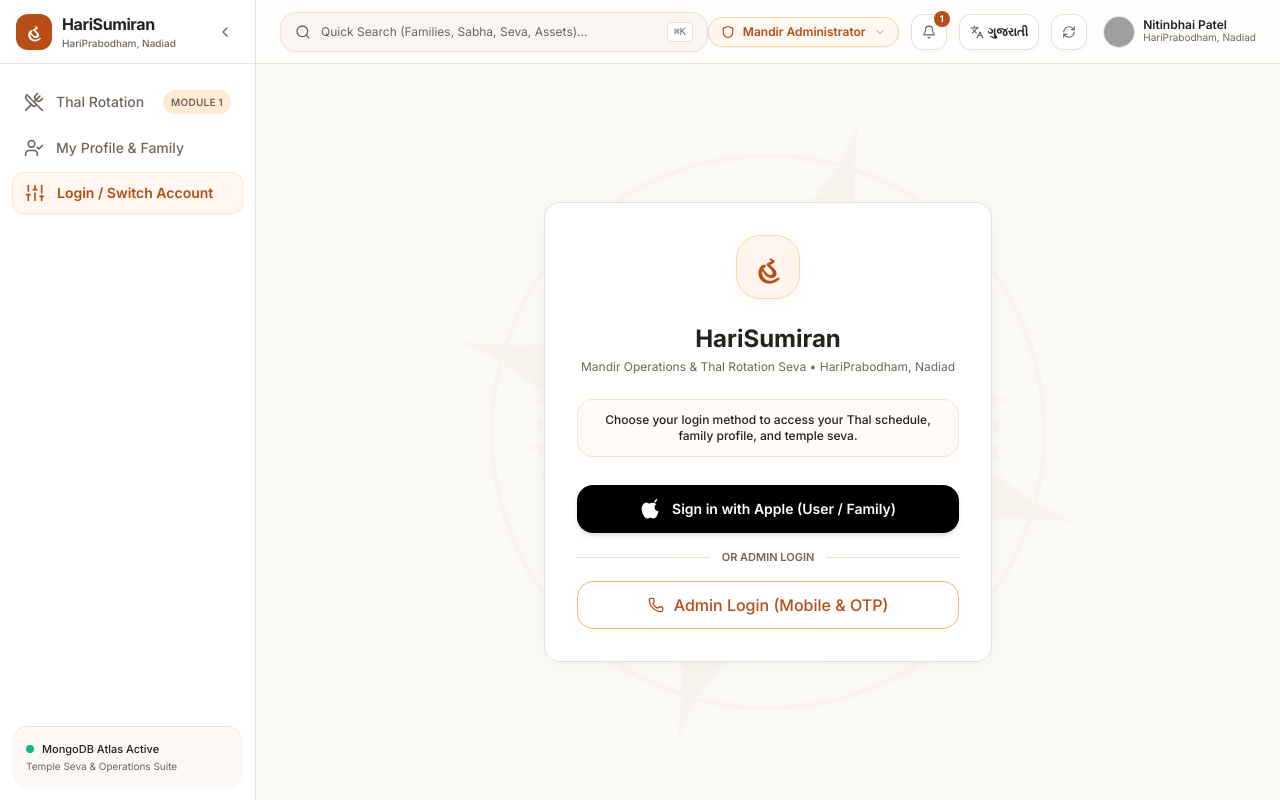
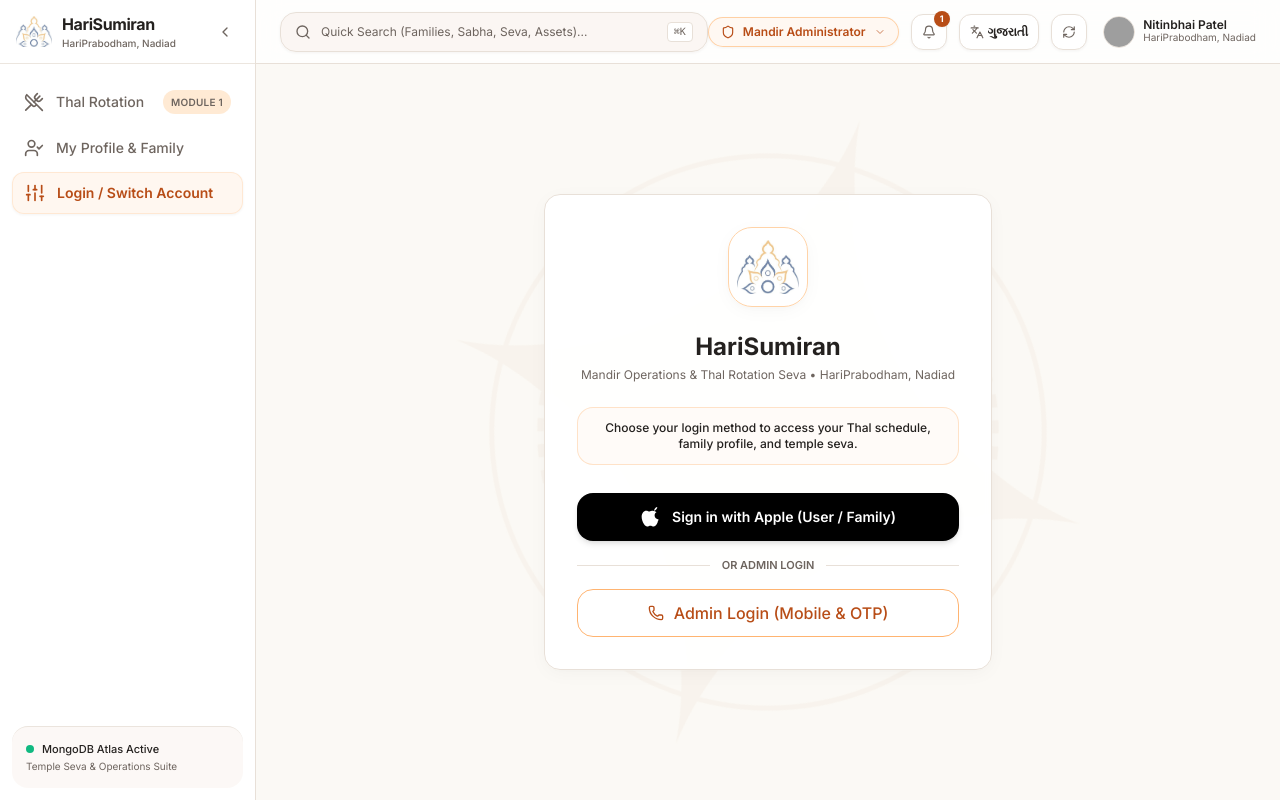
Before and after one commit to ParmarPranav/HariSumiran-Admin-Dashboard, a Next.js app: page /auth in a window 1280 px wide. Built offline with nearby package versions, Linux system fonts and the light colour scheme; grey boxes are pictures that could not be loaded.

Commit message:
feat(branding): add official HariSumiran crown logo to public assets, sidebar header, auth page, and layout metadata

```diff
--- a/src/app/auth/page.tsx
+++ b/src/app/auth/page.tsx
@@ -110,8 +110,8 @@
       <div className="w-full max-w-md z-10">
         {step === "welcome" && (
           <GlassCard className="text-center p-8 space-y-6">
-            <div className="mx-auto flex h-16 w-16 items-center justify-center rounded-3xl bg-saffron-50 text-primary-container font-heading font-extrabold text-3xl shadow-soft border border-saffron-200">
-              હ
+            <div className="mx-auto flex h-20 w-20 items-center justify-center rounded-3xl bg-white/80 p-2 shadow-soft border border-saffron-200">
+              <img src="/logo.png" alt="HariSumiran Logo" className="h-full w-full object-contain" />
             </div>
             <div>
               <h2 className="font-heading text-2xl font-bold text-charcoal">HariSumiran</h2>
--- a/src/app/layout.tsx
+++ b/src/app/layout.tsx
@@ -10,6 +10,9 @@
 export const metadata: Metadata = {
   title: "HariSumiran — Mandir Operations Platform",
   description: "Authenticated temple operations and seva management for HariPrabodham, Nadiad.",
+  icons: {
+    icon: "/logo.png",
+  },
 };
 
 export default function RootLayout({
--- a/src/components/layout/Sidebar.tsx
+++ b/src/components/layout/Sidebar.tsx
@@ -73,9 +73,7 @@
       {/* Brand Header */}
       <div className="flex h-16 items-center justify-between px-4 border-b border-hairline/80">
         <Link href="/" className="flex items-center gap-2.5 overflow-hidden">
-          <div className="flex h-9 w-9 shrink-0 items-center justify-center rounded-xl bg-primary-container text-white shadow-sm font-bold font-heading text-lg">
-            હ
-          </div>
+          <img src="/logo.png" alt="HariSumiran Logo" className="h-9 w-9 shrink-0 object-contain" />
           {!collapsed && (
             <div className="flex flex-col">
               <span className="font-heading text-base font-bold tracking-tight text-charcoal">
```
Also changed, not shown: public/logo.png (added).
